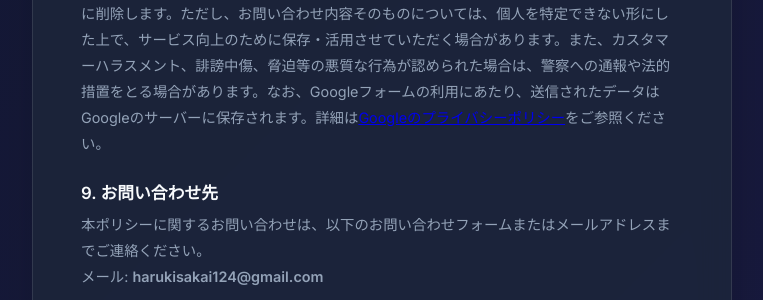
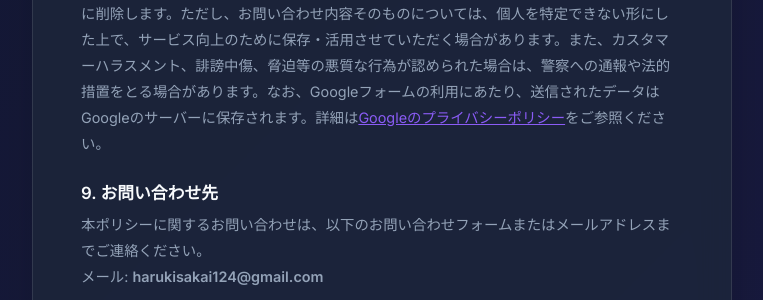
Before and after one commit to kabosu416/image-converter, a Flask app: page /privacy in a window 1280 px wide. Shown: the part 1828-2128 px from the top of the page, without its empty margins (258-1021 px from the left). Run offline with Flask 3, Linux system fonts and the light colour scheme; some libraries are stand-ins or nearby versions.

Commit message:
style: Adjust link colors in privacy policy

```diff
--- a/static/css/style.css
+++ b/static/css/style.css
@@ -496,6 +496,16 @@ header p {
     margin: 0.5rem 0;
 }
 
+.policy-content a {
+    color: var(--accent);
+    text-decoration: underline;
+    transition: color 0.2s;
+}
+
+.policy-content a:hover {
+    color: var(--accent-hover);
+}
+
 .policy-updated {
     font-size: 0.8rem;
     color: var(--text-secondary);
```
